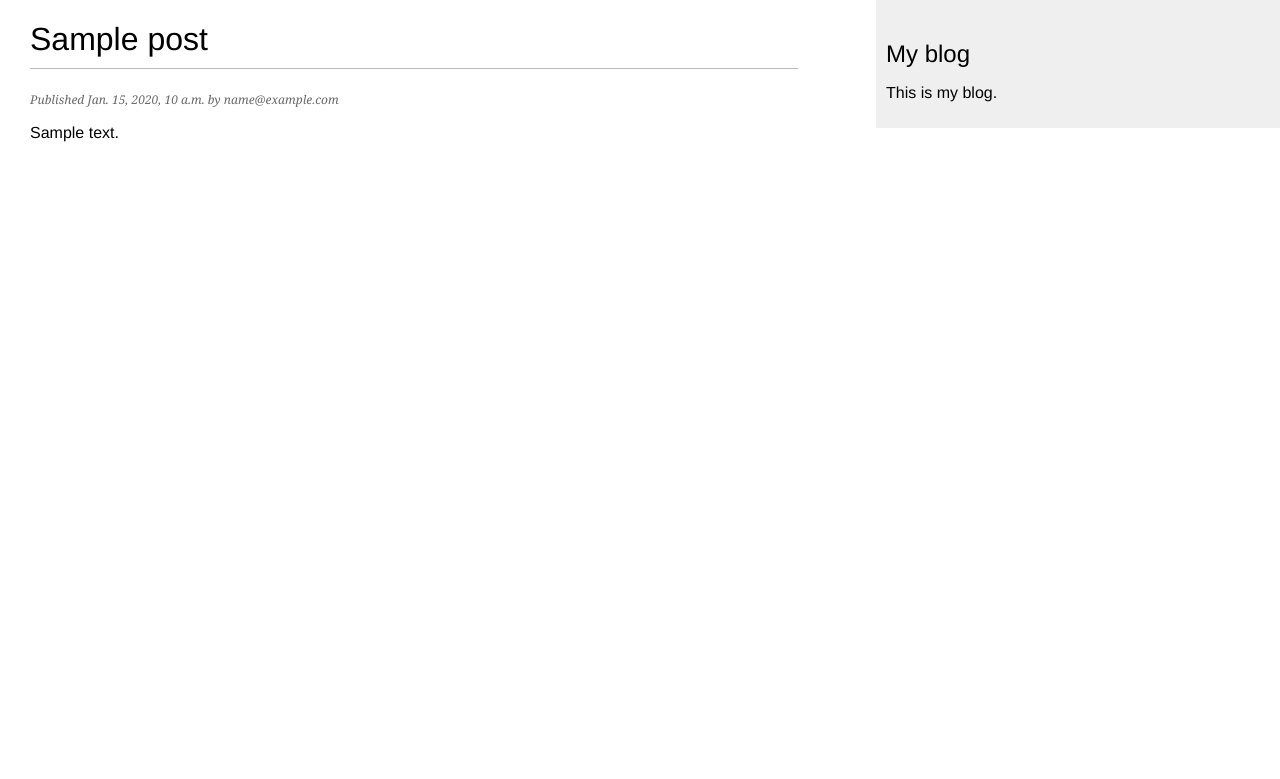
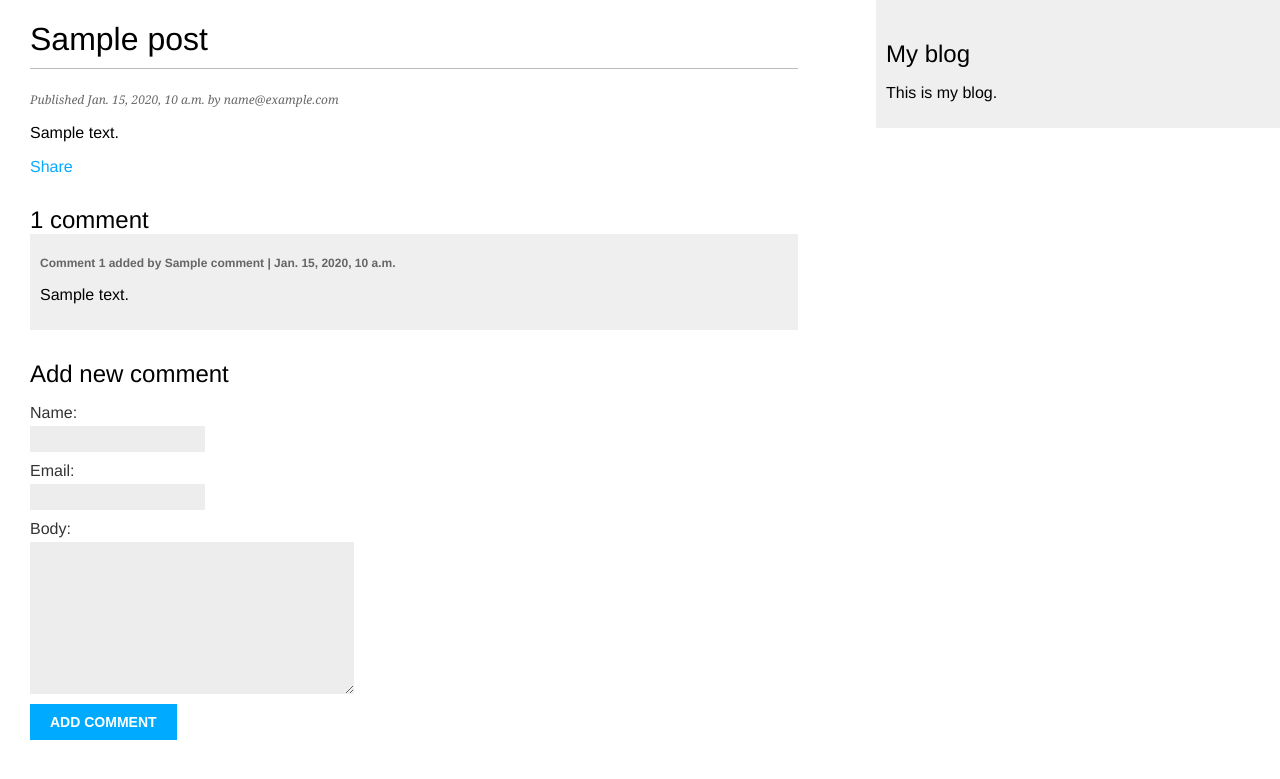
Before and after one commit to Haxxproxx202/Blog2023, a Django app: a page that uses backend/app/templates/app/post/detail.html in a window 1280 px wide. Shown: the top 779 px of the page. Run offline with Django 4.2, Linux system fonts and the light colour scheme; tables that the repository leaves empty hold one stand-in row (values such as "Sample post").

Commit message:
Post commenting feature added

```diff
--- a/backend/app/forms.py
+++ b/backend/app/forms.py
@@ -1,4 +1,5 @@
 from django import forms
+from .models import Comment
 
 
 class EmailPostForm(forms.Form):
@@ -6,3 +7,9 @@ class EmailPostForm(forms.Form):
     email = forms.EmailField()
     recipient = forms.EmailField()
     comments = forms.CharField(required=False, widget=forms.Textarea)
+
+
+class CommentForm(forms.ModelForm):
+    class Meta:
+        model = Comment
+        fields = ('name', 'email', 'body')
--- a/backend/app/models.py
+++ b/backend/app/models.py
@@ -43,3 +43,21 @@ class Post(models.Model):
                              self.publish.strftime('%m'),
                              self.publish.strftime('%d'),
                              self.slug])
+
+
+class Comment(models.Model):
+    post = models.ForeignKey(Post,
+                             on_delete=models.CASCADE,
+                             related_name="comments")
+    name = models.CharField(max_length=50, blank=False)
+    email = models.EmailField()
+    body = models.TextField()
+    created = models.DateTimeField(auto_now_add=True)
+    updated = models.DateTimeField(auto_now=True)
+    active = models.BooleanField(default=True)
+
+    class Meta:
+        ordering = ('created', )
+
+    def __str__(self):
+        return 'Comment added by {} for post {}'.format(self.name, self.post)
--- a/backend/app/templates/app/post/detail.html
+++ b/backend/app/templates/app/post/detail.html
@@ -8,4 +8,38 @@
     Published {{ post.publish }} by {{ post.author }}
 </p>
 {{ post.body|linebreaks}}
+<p>
+    <a href="{% url 'app:post_share' post.id %}">
+        Share
+    </a>
+</p>
+
+{% with comments.count as total_comments %}
+    <h2>
+        {{ total_comments }} comment{{ total_comments|pluralize:"s" }}
+    </h2>
+{% endwith %}
+
+{% for comment in comments %}
+    <div class="comment">
+        <p class="info">
+            Comment {{ forloop.counter }} added by {{ comment.name }} |
+            {{ comment.created }}
+        </p>
+        {{ comment.body|linebreaks }}
+    </div>
+{% empty %}
+    <p>There are no comments yet.</p>
+{% endfor %}
+
+{% if new_comment %}
+    <h2>Your comment has been added.</h2>
+{% else %}
+    <h2>Add new comment</h2>
+    <form action="." method="POST">
+        {{ comment_form.as_p }}
+        {% csrf_token %}
+        <p><input type="submit" value="Add comment"></p>
+    </form>
+{% endif %}
 {% endblock %}
--- a/backend/app/templates/app/post/share.html
+++ b/backend/app/templates/app/post/share.html
@@ -11,12 +11,10 @@
 {% else %}
 <h1>Share "{{ post.title }}" via email</h1>
 <form action="." method="POST">
-<!--    {% for field in form %}-->
-<!--    {{ field.errors }}-->
-<!--    {{ field.label_tag }} {{ field }}-->
+
     {{ form.as_p }}
     {% csrf_token %}
-<!--    {% endfor %}-->
+
     <input type="submit" value="Send">
 </form>
 {% endif %}
--- a/backend/app/views.py
+++ b/backend/app/views.py
@@ -1,8 +1,8 @@
 from django.shortcuts import render, get_object_or_404
 from django.core.mail import send_mail
 from django.views.generic import ListView
-from .models import Post
-from .forms import EmailPostForm
+from .models import Post, Comment
+from .forms import EmailPostForm, CommentForm
 
 
 # from django.core.paginator import Paginator, EmptyPage, PageNotAnInteger
@@ -59,5 +59,22 @@ def post_detail(request, year, month, day, post):
                              publish__year=year,
                              publish__month=month,
                              publish__day=day)
-    ctx = {'post': post}
+    comments = post.comments.filter(active=True)
+
+    new_comment = None
+
+    if request.method == 'POST':
+        comment_form = CommentForm(data=request.POST)
+        if comment_form.is_valid():
+            new_comment = comment_form.save(commit=False)
+            new_comment.post = post
+            new_comment.save()
+    else:
+        comment_form = CommentForm()
+
+    ctx = {'post': post,
+           'comments': comments,
+           'comment_form': comment_form,
+           'new_comment': new_comment}
+
     return render(request, 'app/post/detail.html', ctx)
--- a/backend/requirements.txt
+++ b/backend/requirements.txt
@@ -1,4 +1,5 @@
 asgiref==3.6.0
-Django==4.1.7
-psycopg2-binary==2.9.5
+Django==4.2
+django-environ==0.10.0
+psycopg2-binary==2.9.6
 sqlparse==0.4.3
```
Also changed, not shown: backend/app/admin.py (+8 -1 lines), backend/app/migrations/0002_comment.py (added).
